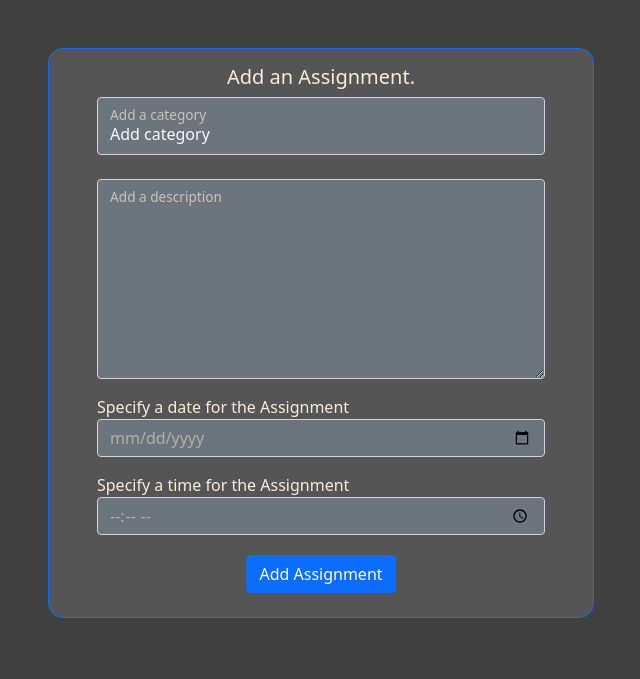
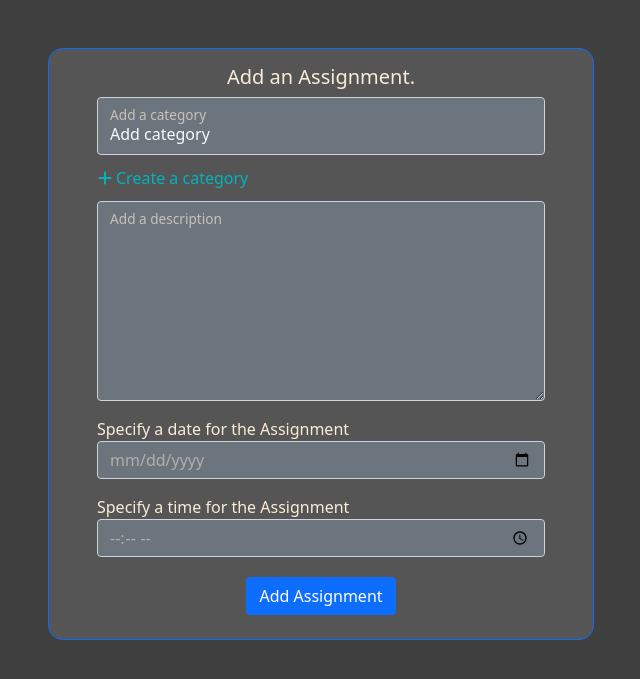
Before and after one commit to GecataGoranov/TaskManager, a Django app: page /add-assignment in a window 1280 px wide. Shown: the part 66-745 px from the top of the page, without its empty margins (319-959 px from the left). Run offline with Django 4.2, Linux system fonts and the light colour scheme; data that the repository does not hold is empty; some libraries are stand-ins or nearby versions.

Commit message:
Began working on the Create category functionality

```diff
--- a/manager/forms.py
+++ b/manager/forms.py
@@ -39,16 +39,20 @@ class RegisterForm(UserCreationForm):
 
 
 class AddAssignmentForm(ModelForm):
-    category = forms.ModelChoiceField(queryset=Categories.objects.all(), empty_label="Add category")
-    # due_time = forms.DateTimeField(input_formats=["%Y-%m-%d %H:%M:%S"])
+    category = forms.ModelChoiceField(queryset=Categories.objects.all(), empty_label="Add category", required=False)
+    create_category = forms.CharField(required=False, widget=forms.TextInput(attrs={"id":"create-category",
+                                                                "style":"display: none;",
+                                                                "class":"form-control bg-secondary text-light mb-4"}))
+
 
     class Meta:
         model = Assignments
-        fields = ["category", "description"]
+        fields = ["category", "create_category", "description"]
+        ordering = ["category", "create_category"]
 
     def __init__(self, *args, **kwargs):
         super(AddAssignmentForm, self).__init__(*args, **kwargs)
-        self.fields["category"].widget.attrs.update({"class":"form-control bg-secondary text-light mb-4",
+        self.fields["category"].widget.attrs.update({"class":"form-control bg-secondary text-light mb-1",
                                                      "id":"add-assignment-category",})
         self.fields["category"].label = "Add a category"
 
--- a/manager/static/manager/script.js
+++ b/manager/static/manager/script.js
@@ -0,0 +1,17 @@
+document.addEventListener("DOMContentLoaded", () => {
+    create_category = document.querySelector("#create-category-button")
+    create_category.addEventListener("click",() => {
+        if(document.querySelector("#add-assignment-category").style.display == "block"){
+            document.querySelector("#add-assignment-category").style.display = "none";
+            document.querySelector("#add-assignment-category-label").style.display = "none";
+            document.querySelector("#create-category").style.display = "block";
+            create_category.innerHTML = '<i class="fas fa-plus me-1"></i>Select a category';
+        }
+        else{
+            document.querySelector("#add-assignment-category").style.display = "block";
+            document.querySelector("#add-assignment-category-label").style.display = "block";
+            document.querySelector("#create-category").style.display = "none";
+            create_category.innerHTML = '<i class="fas fa-plus me-1"></i>Create a category';
+        }
+    })
+})
--- a/manager/static/manager/styles.css
+++ b/manager/static/manager/styles.css
@@ -20,3 +20,15 @@ body{
     border-radius: 15px;
     background-color: #555555;
 }
+
+
+.categories-container{
+    border-radius: 15px;
+    background-color: #555555;
+}
+
+#create-category-button{
+    padding-left: 0%;
+    text-decoration: none;
+    color: #00B4BE;
+}
--- a/manager/templates/manager/add_assignment.html
+++ b/manager/templates/manager/add_assignment.html
@@ -13,12 +13,19 @@
 
                     {% for field in add_assignment_form %}
 
-                    <div class="form-floating">
+                    <div class="form-floating" id="{{field.id}}">
                         {{field}}
-                        <label for="{{field.label}}" class="fw-light">{{field.label}}</label>
+                        <label for="{{field.label}}" {% if field.label == "Add a category" %} id="add-assignment-category-label" {% endif %} class="fw-light">{{field.label}}</label>
                     </div>
 
+                    {% if field.label == "Add a category" %}
+
+                    <button class="btn btn-link fw-light mb-1" id="create-category-button"><i class="fas fa-plus me-1"></i>Create a category</button>
+
+                    {% endif %}
+
                     {% endfor %}
+
                     <label for="add-assignment-date">Specify a date for the Assignment</label>
                     <input type="date" id="add-assignment-date" name="date" class="form-control bg-secondary mb-3" style="color: #b1afa9;" />
 
--- a/manager/templates/manager/layout.html
+++ b/manager/templates/manager/layout.html
@@ -9,6 +9,7 @@
     <title>Task Manager</title>
     <link href="https://cdn.jsdelivr.net/npm/bootstrap@5.0.2/dist/css/bootstrap.min.css" rel="stylesheet" integrity="sha384-EVSTQN3/azprG1Anm3QDgpJLIm9Nao0Yz1ztcQTwFspd3yD65VohhpuuCOmLASjC" crossorigin="anonymous">
     <link rel="stylesheet" href="{% static 'manager/styles.css' %}">
+    <link rel="stylesheet" href="https://cdnjs.cloudflare.com/ajax/libs/font-awesome/6.3.0/css/all.min.css" integrity="sha512-SzlrxWUlpfuzQ+pcUCosxcglQRNAq/DZjVsC0lE40xsADsfeQoEypE+enwcOiGjk/bSuGGKHEyjSoQ1zVisanQ==" crossorigin="anonymous" referrerpolicy="no-referrer" />
   </head>
   <body>
     {% include "manager/navbar.html" %}
--- a/manager/views.py
+++ b/manager/views.py
@@ -92,6 +92,10 @@ def add_assignment(request):
         time = request.POST.get("time")
         if form.is_valid:
             assignment = form.save(commit=False)
+            return HttpResponse(assignment)
+            if not assignment.category:
+                new_category = Categories.objects.create(creator=request.user, category = request.POST.get("create_category"))
+                return HttpResponse(new_category)
             assignment.creator = request.user
             due_date = request.POST["date"]
             due_time = request.POST["time"]
```
Also changed, not shown: manager/templates/manager/index.html (+8 -2 lines).
